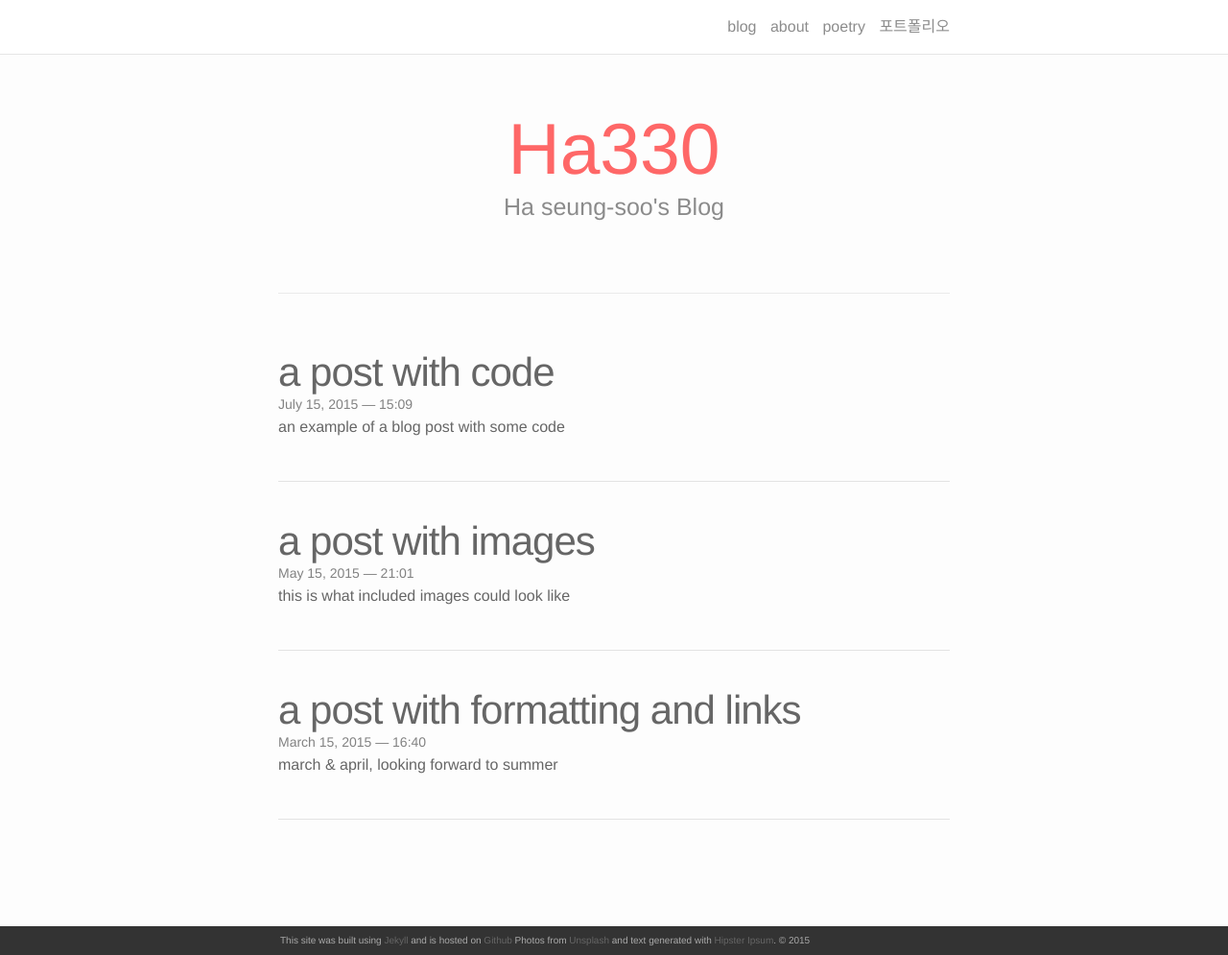
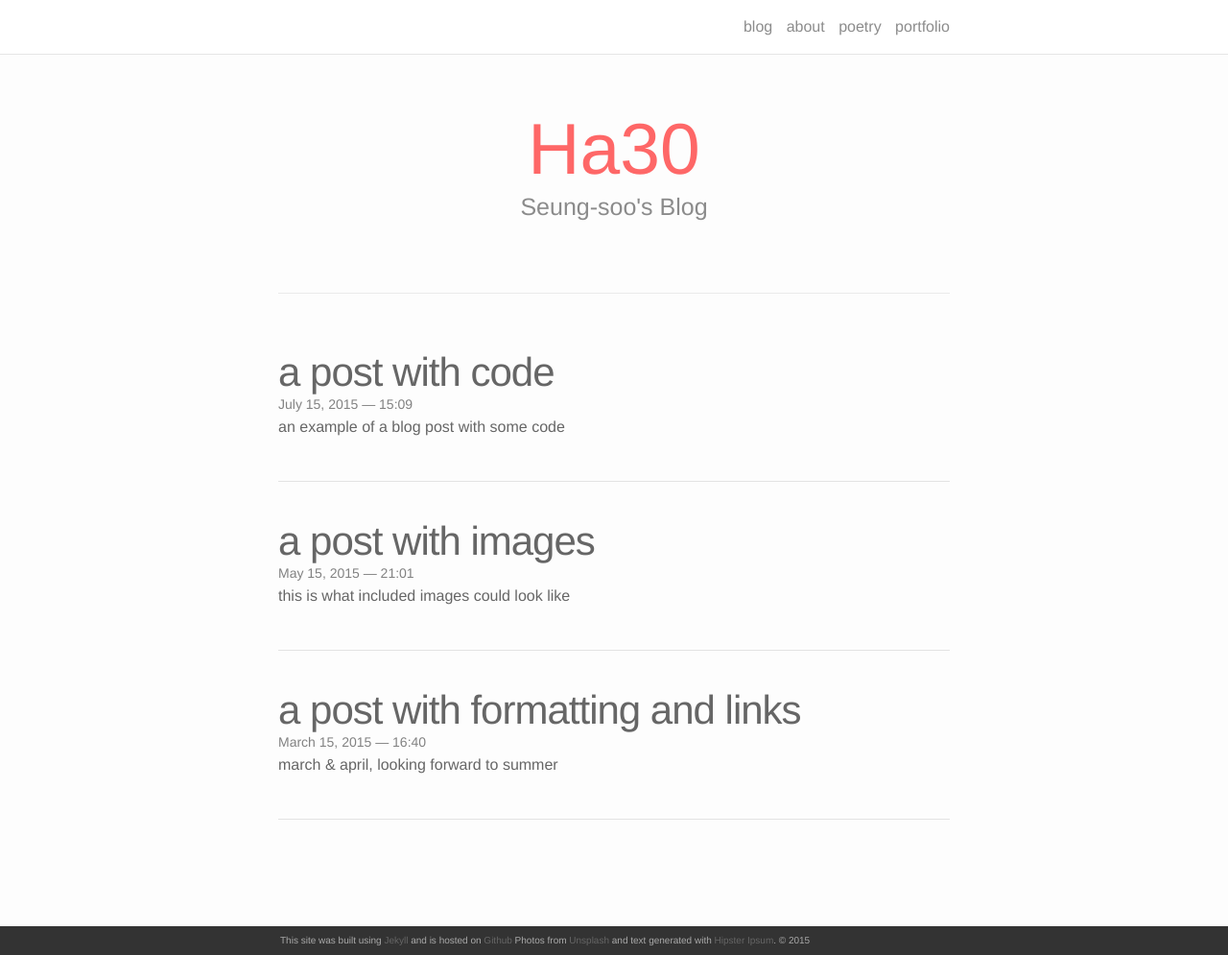
Before and after one commit to soogo93/soogo93.github.io, a Jekyll site: the page built from index.html, in a window 1280 px wide and 995 px high. Shown: the whole window at 96% size. Built offline with Jekyll 4.4.1, drawn with Linux system fonts in a browser that asks for light colours; nearby versions of some CDN libraries; the list of posts is cut into pages by our own code.

Commit message:
title add

```diff
--- a/index.html
+++ b/index.html
@@ -3,8 +3,8 @@ layout: default
 ---
 
 <div class="header-bar">
-  <h1>Ha330</h1>
-  <h2>Ha seung-soo's Blog</h2>
+  <h1>Ha30</h1>
+  <h2>Seung-soo's Blog</h2>
   <br/>
   <hr>
   <br/>
--- a/portfolio.md
+++ b/portfolio.md
@@ -1,6 +1,6 @@
 ---
 layout: page
-title: 포트폴리오
+title: portfolio
 permalink: /portfolio/
 ---
 
```
